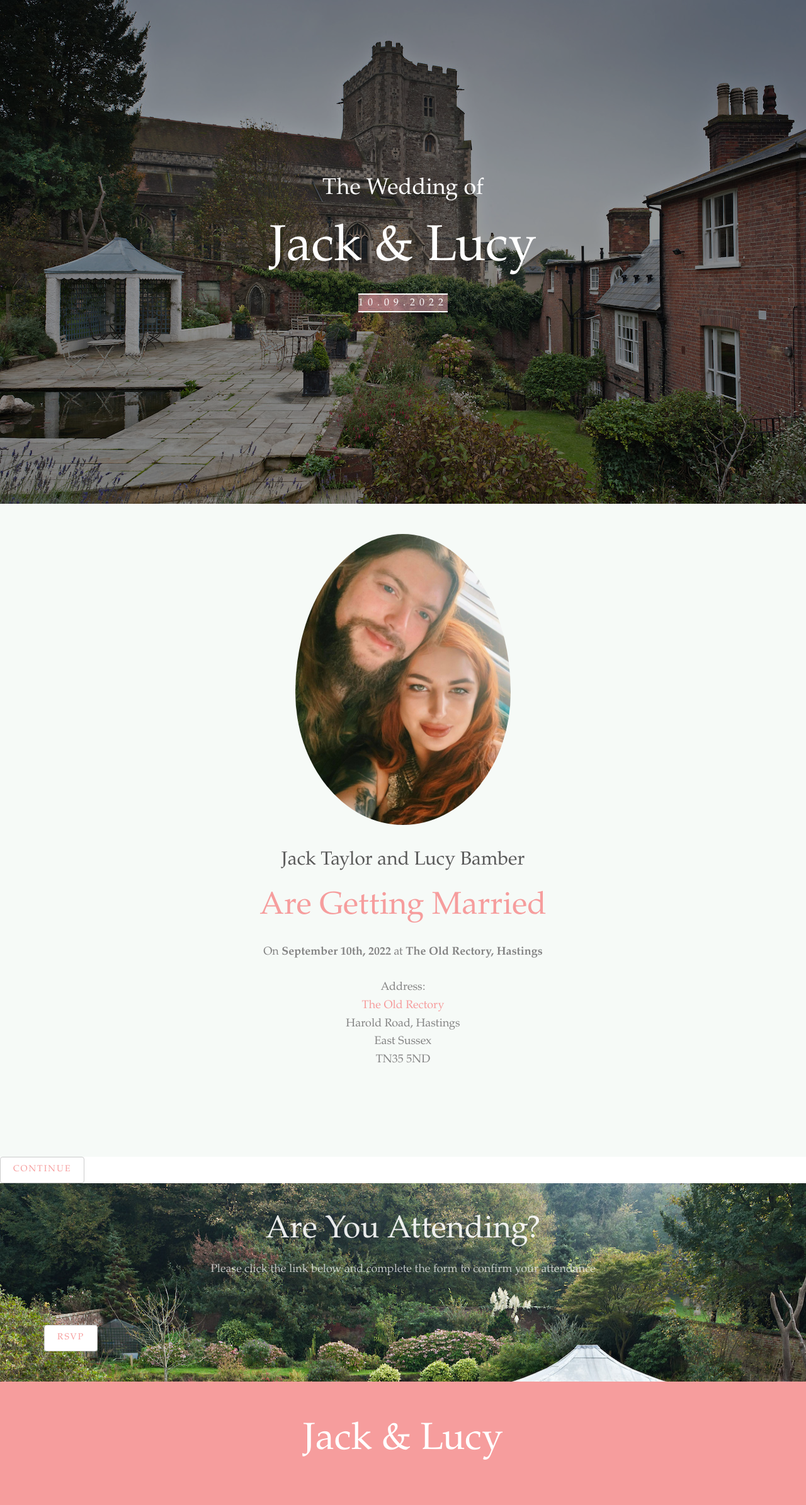
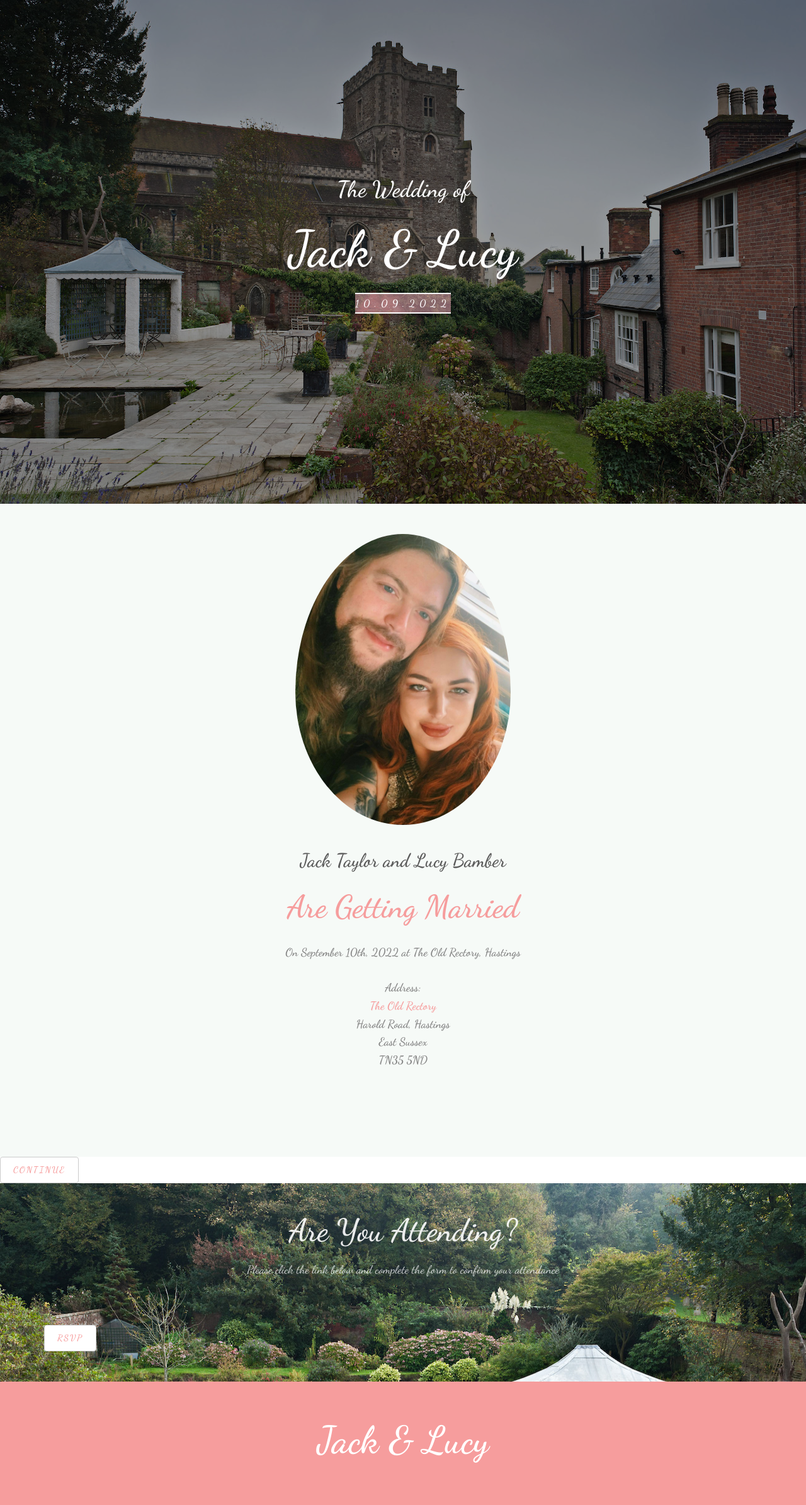
Before and after one commit to jackt24/wedding.github.io, a Flask app: page / in a window 1280 px wide. Shown: the whole page at 63% size. Run offline with Flask 2, Linux system fonts and the light colour scheme; some libraries are stand-ins or nearby versions; some web fonts are replaced.

Commit message:
Google Fonts

```diff
--- a/anoxide_app/static/css/style.css
+++ b/anoxide_app/static/css/style.css
@@ -1,5 +1,5 @@
 @font-face {
-  font-family:Garamond, Georgia, serif;
+  font-family: 'Dancing Script', cursive;
   src: url("../fonts/garamond/EBGaramond-Regular.ttf");
   src: url("../fonts/garamond/EBGaramond-Regular.ttf") format("embedded-opentype"), url("../fonts/garamond/EBGaramond-Regular.ttf") format("truetype"), url("../fonts/garamond/EBGaramond-Regular.ttf") format("woff"), url("../fonts/garamond/EBGaramond-Regular.ttf") format("svg");
   font-weight: normal;
@@ -13,7 +13,7 @@
 *
 * ======================================================= */
 body {
-  font-family:Garamond, Georgia, serif;
+  font-family: 'Dancing Script', cursive;
   line-height: 1.6;
   font-size: 16px;
   background: #fff;
@@ -42,12 +42,12 @@ p, ul, ol {
   margin-bottom: 1.5em;
   font-size: 16px;
   color: #848484;
-  font-family:Garamond, Georgia, serif;
+  font-family: 'Dancing Script', cursive;
 }
 
 h1, h2, h3, h4, h5, h6 {
   color: #5a5a5a;
-  font-family:Garamond, Georgia, serif;
+  font-family: 'Dancing Script', cursive;
   font-weight: 400;
   margin: 0 0 30px 0;
 }
@@ -403,7 +403,7 @@ figure {
 
 #fh5co-primary-menu > li > .sf-with-ul:after {
   border: none !important;
-  font-family:Garamond, Georgia, serif;
+  font-family: 'Dancing Script', cursive;
   speak: none;
   font-style: normal;
   font-weight: normal;
@@ -429,7 +429,7 @@ figure {
 
 #fh5co-primary-menu > li > ul li > .sf-with-ul:after {
   border: none !important;
-  font-family:Garamond, Georgia, serif;
+  font-family: 'Dancing Script', cursive;
   speak: none;
   font-style: normal;
   font-weight: normal;
@@ -786,7 +786,7 @@ figure {
 }
 
 .groom-men h3 {
-  font-family:Garamond, Georgia, serif;
+  font-family: 'Dancing Script', cursive;
   font-size: 18px;
 }
 
@@ -877,7 +877,7 @@ figure {
   margin-bottom: 20px;
   font-weight: 300;
   line-height: 1.5;
-  font-family:Garamond, Georgia, serif;
+  font-family: 'Dancing Script', cursive;
 }
 
 .fh5co-blog .blog-text h3 a {
--- a/anoxide_app/templates/index.html
+++ b/anoxide_app/templates/index.html
@@ -16,6 +16,10 @@
 
 	<link href="https://fonts.googleapis.com/css?family=Montez" rel="stylesheet">
 	<link href='https://fonts.googleapis.com/css?family=Open+Sans:400,700,300' rel='stylesheet' type='text/css'>
+
+	<link rel="preconnect" href="https://fonts.googleapis.com">
+	<link rel="preconnect" href="https://fonts.gstatic.com" crossorigin>
+	<link href="https://fonts.googleapis.com/css2?family=Dancing+Script:wght@600&display=swap" rel="stylesheet">
 
 	<!-- Animate.css -->
 	<link rel="stylesheet" href={{ url_for('static',filename='css/animate.css') }}>
```
